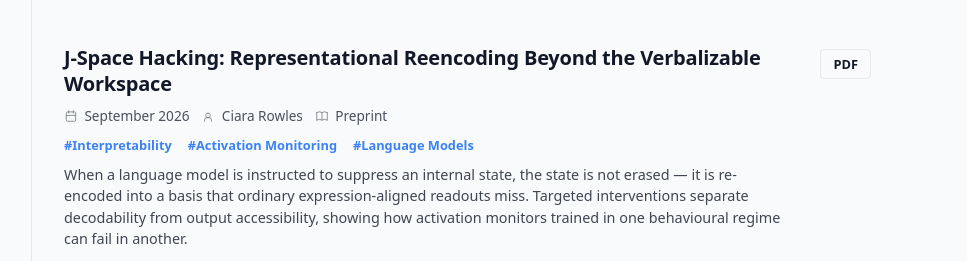
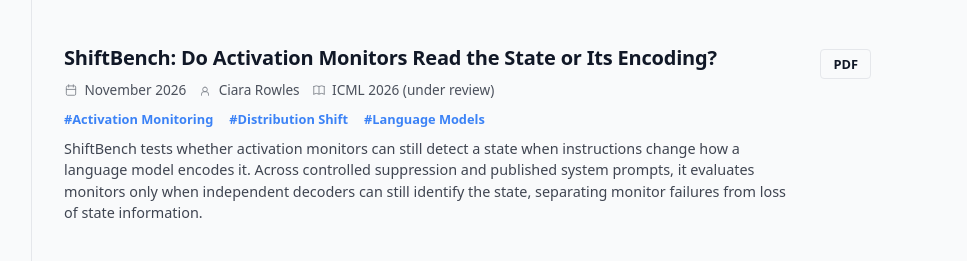
Before and after one commit to CiaraStrawberry/CiaraStrawberry, a plain HTML site: page publications.html in a window 1280 px wide. Shown: the part 163-424 px from the top of the page, 313-1280 px from the left. Drawn offline with Linux system fonts and the light colour scheme.

Commit message:
Replace J-Space listing with ShiftBench
Co-authored-by: Copilot <223556219+Copilot@users.noreply.github.com>

```diff
--- a/publications.html
+++ b/publications.html
@@ -78,8 +78,8 @@
 
           <article class="card">
             <div class="card-content">
-              <a class="card-title" href="papers/j-space-hacking.pdf">
-                J-Space Hacking: Representational Reencoding Beyond the Verbalizable Workspace
+              <a class="card-title" href="papers/ShiftBench.pdf">
+                ShiftBench: Do Activation Monitors Read the State or Its Encoding?
               </a>
               <div class="card-meta">
                 <span>
@@ -87,7 +87,7 @@
                     <path d="M4 7a2 2 0 0 1 2 -2h12a2 2 0 0 1 2 2v12a2 2 0 0 1 -2 2h-12a2 2 0 0 1 -2 -2z" />
                     <path d="M16 3v4" /><path d="M8 3v4" /><path d="M4 11h16" />
                   </svg>
-                  September 2026
+                  November 2026
                 </span>
                 <span>
                   <svg class="icon" xmlns="http://www.w3.org/2000/svg" viewBox="0 0 24 24" fill="none" stroke="currentColor" stroke-width="1.5" stroke-linecap="round" stroke-linejoin="round" aria-hidden="true">
@@ -102,24 +102,24 @@
                     <path d="M3 6a9 9 0 0 1 9 0a9 9 0 0 1 9 0" />
                     <path d="M3 6v13" /><path d="M12 6v13" /><path d="M21 6v13" />
                   </svg>
-                  Preprint
+                  ICML 2026 (under review)
                 </span>
               </div>
               <div class="card-tags">
-                <span class="tag">#Interpretability</span>
                 <span class="tag">#Activation Monitoring</span>
+                <span class="tag">#Distribution Shift</span>
                 <span class="tag">#Language Models</span>
               </div>
               <p class="card-desc">
-                When a language model is instructed to suppress an internal state,
-                the state is not erased — it is re-encoded into a basis that ordinary
-                expression-aligned readouts miss. Targeted interventions separate
-                decodability from output accessibility, showing how activation
-                monitors trained in one behavioural regime can fail in another.
+                ShiftBench tests whether activation monitors can still detect a
+                state when instructions change how a language model encodes it.
+                Across controlled suppression and published system prompts, it
+                evaluates monitors only when independent decoders can still identify
+                the state, separating monitor failures from loss of state information.
               </p>
             </div>
             <div class="card-actions">
-              <a class="btn" href="papers/j-space-hacking.pdf" target="_blank" rel="noreferrer">PDF</a>
+              <a class="btn" href="papers/ShiftBench.pdf" target="_blank" rel="noreferrer">PDF</a>
             </div>
           </article>
 
```
Also changed, not shown: index.html (+4 -5 lines), 1 other file.
